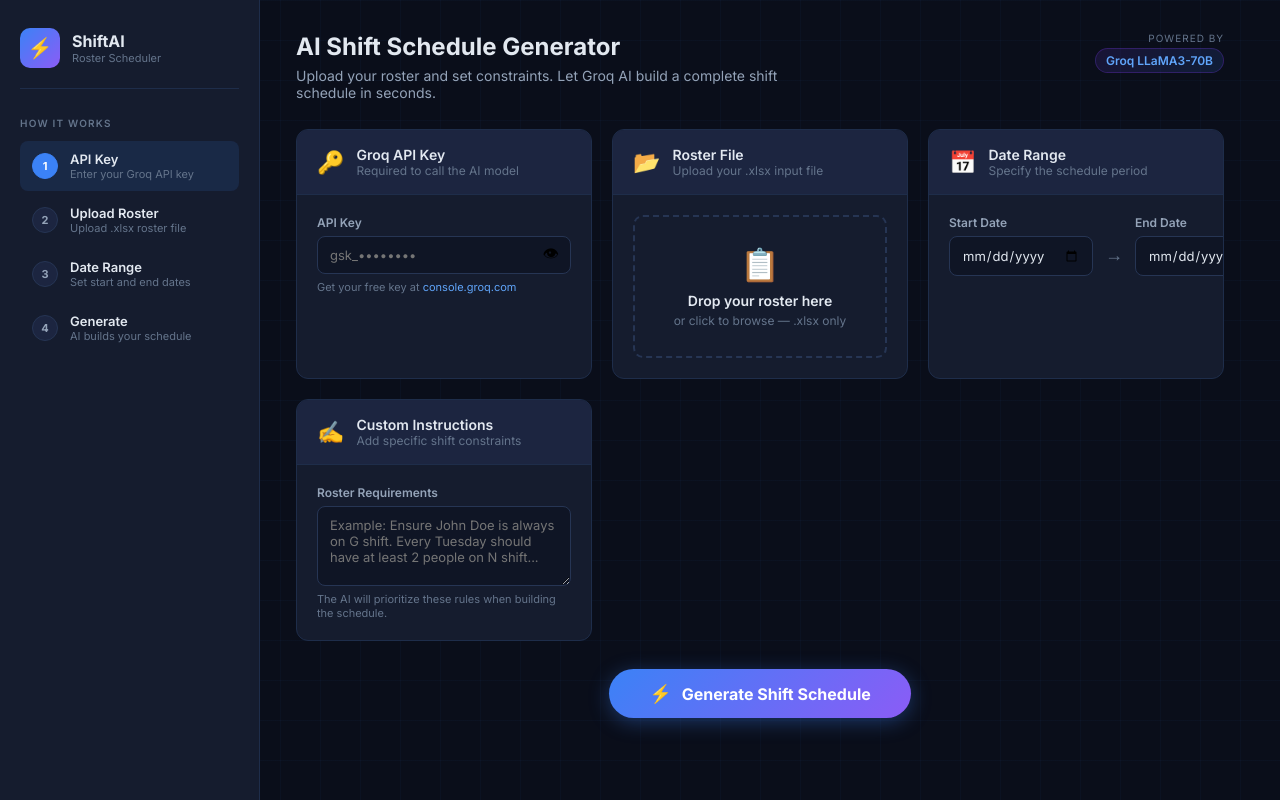
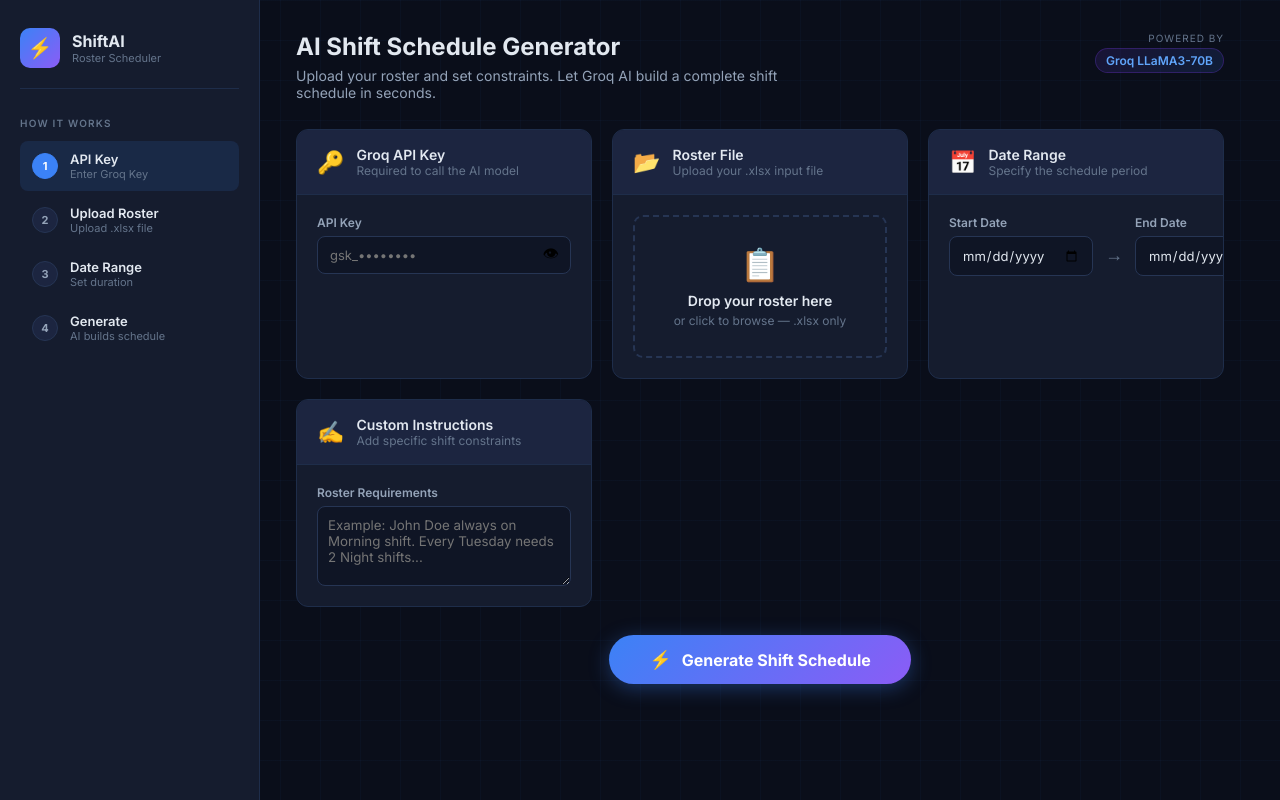
Before and after one commit to GIT-REPO-JAGAN/roster-app, a Flask app: page / in a window 1280 px wide. Run offline with Flask 3, Linux system fonts and the light colour scheme.

Commit message:
Update index.html

```diff
--- a/templates/index.html
+++ b/templates/index.html
@@ -3,61 +3,28 @@
 <head>
   <meta charset="UTF-8" />
   <meta name="viewport" content="width=device-width, initial-scale=1.0"/>
-  <title>Roster Shift Scheduler — AI Powered</title>
+  <title>ShiftAI — Roster Scheduler</title>
   <link rel="preconnect" href="https://fonts.googleapis.com"/>
-  <link href="https://fonts.googleapis.com/css2?family=Inter:wght@300;400;500;600;700&family=JetBrains+Mono:wght@400;500&display=swap" rel="stylesheet"/>
+  <link href="https://fonts.googleapis.com/css2?family=Inter:wght@400;600;700&display=swap" rel="stylesheet"/>
   <link rel="stylesheet" href="/static/css/style.css"/>
 </head>
 <body>
-
   <div class="bg-grid"></div>
-
   <div class="app-shell">
-    <!-- Sidebar -->
     <aside class="sidebar">
       <div class="sidebar-logo">
         <div class="logo-icon">⚡</div>
-        <div class="logo-text">
-          <span class="logo-title">ShiftAI</span>
-          <span class="logo-sub">Roster Scheduler</span>
-        </div>
+        <div class="logo-text"><span class="logo-title">ShiftAI</span><span class="logo-sub">Roster Scheduler</span></div>
       </div>
-
       <nav class="sidebar-nav">
         <div class="nav-section-label">How It Works</div>
-        <div class="step-item active" data-step="1">
-          <div class="step-num">1</div>
-          <div class="step-info">
-            <div class="step-title">API Key</div>
-            <div class="step-desc">Enter your Groq API key</div>
-          </div>
-        </div>
-        <div class="step-item" data-step="2">
-          <div class="step-num">2</div>
-          <div class="step-info">
-            <div class="step-title">Upload Roster</div>
-            <div class="step-desc">Upload .xlsx roster file</div>
-          </div>
-        </div>
-        <div class="step-item" data-step="3">
-          <div class="step-num">3</div>
-          <div class="step-info">
-            <div class="step-title">Date Range</div>
-            <div class="step-desc">Set start and end dates</div>
-          </div>
-        </div>
-        <div class="step-item" data-step="4">
-          <div class="step-num">4</div>
-          <div class="step-info">
-            <div class="step-title">Generate</div>
-            <div class="step-desc">AI builds your schedule</div>
-          </div>
-        </div>
+        <div class="step-item active" data-step="1"><div class="step-num">1</div><div class="step-info"><div class="step-title">API Key</div><div class="step-desc">Enter Groq Key</div></div></div>
+        <div class="step-item" data-step="2"><div class="step-num">2</div><div class="step-info"><div class="step-title">Upload Roster</div><div class="step-desc">Upload .xlsx file</div></div></div>
+        <div class="step-item" data-step="3"><div class="step-num">3</div><div class="step-info"><div class="step-title">Date Range</div><div class="step-desc">Set duration</div></div></div>
+        <div class="step-item" data-step="4"><div class="step-num">4</div><div class="step-info"><div class="step-title">Generate</div><div class="step-desc">AI builds schedule</div></div></div>
       </nav>
-      <!-- Shift Codes section removed from here -->
     </aside>
 
-    <!-- Main -->
     <main class="main-content">
       <header class="topbar">
         <div class="topbar-title">
@@ -71,134 +38,84 @@
       </header>
 
       <div class="card-grid">
-        <!-- Card 1: API Key -->
-        <div class="card" id="card-1">
-          <div class="card-header">
-            <div class="card-icon">🔑</div>
-            <div>
-              <div class="card-title">Groq API Key</div>
-              <div class="card-subtitle">Required to call the AI model</div>
-            </div>
-          </div>
+        <div class="card">
+          <div class="card-header"><div class="card-icon">🔑</div><div><div class="card-title">Groq API Key</div><div class="card-subtitle">Required to call the AI model</div></div></div>
           <div class="card-body">
             <div class="input-group">
-              <label for="api_key">API Key</label>
+              <label>API Key</label>
               <div class="input-with-toggle">
-                <input type="password" id="api_key" placeholder="gsk_••••••••" autocomplete="off"/>
-                <button class="toggle-vis" onclick="toggleKey()" title="Show/hide">👁</button>
+                <input type="password" id="api_key" placeholder="gsk_••••••••"/>
+                <button class="toggle-vis" onclick="toggleKey()">👁</button>
               </div>
-              <div class="input-hint">Get your free key at <a href="https://console.groq.com" target="_blank">console.groq.com</a></div>
             </div>
           </div>
         </div>
 
-        <!-- Card 2: File Upload -->
-        <div class="card" id="card-2">
-          <div class="card-header">
-            <div class="card-icon">📂</div>
-            <div>
-              <div class="card-title">Roster File</div>
-              <div class="card-subtitle">Upload your .xlsx input file</div>
-            </div>
-          </div>
+        <div class="card">
+          <div class="card-header"><div class="card-icon">📂</div><div><div class="card-title">Roster File</div><div class="card-subtitle">Upload your .xlsx input file</div></div></div>
           <div class="card-body">
-            <div class="drop-zone" id="drop-zone" onclick="document.getElementById('roster_file').click()">
+            <div class="drop-zone" id="drop-zone">
               <div class="drop-icon">📋</div>
               <div class="drop-text">Drop your roster here</div>
               <div class="drop-sub">or click to browse — .xlsx only</div>
-              <input type="file" id="roster_file" accept=".xlsx" style="display:none" onchange="onFileSelect(event)"/>
+              <input type="file" id="roster_file" accept=".xlsx" style="display:none"/>
             </div>
             <div class="file-info hidden" id="file-info">
-              <span class="file-icon">✅</span>
-              <span class="file-name" id="file-name-display"></span>
+              <span class="file-icon">✅</span><span class="file-name" id="file-name-display"></span>
               <button class="clear-file" onclick="clearFile()">✕</button>
             </div>
           </div>
         </div>
 
-        <!-- Card 3: Date Range -->
-        <div class="card" id="card-3">
-          <div class="card-header">
-            <div class="card-icon">📅</div>
-            <div>
-              <div class="card-title">Date Range</div>
-              <div class="card-subtitle">Specify the schedule period</div>
-            </div>
-          </div>
+        <div class="card">
+          <div class="card-header"><div class="card-icon">📅</div><div><div class="card-title">Date Range</div><div class="card-subtitle">Specify the schedule period</div></div></div>
           <div class="card-body">
             <div class="date-row">
-              <div class="input-group">
-                <label for="start_date">Start Date</label>
-                <input type="date" id="start_date"/>
-              </div>
+              <div class="input-group"><label>Start Date</label><input type="date" id="start_date"/></div>
               <div class="date-arrow">→</div>
-              <div class="input-group">
-                <label for="end_date">End Date</label>
-                <input type="date" id="end_date"/>
-              </div>
+              <div class="input-group"><label>End Date</label><input type="date" id="end_date"/></div>
             </div>
             <div class="date-summary hidden" id="date-summary"></div>
           </div>
         </div>
 
-        <!-- NEW Card 4: Custom Prompt -->
-        <div class="card" id="card-4">
-          <div class="card-header">
-            <div class="card-icon">✍️</div>
-            <div>
-              <div class="card-title">Custom Instructions</div>
-              <div class="card-subtitle">Add specific shift constraints</div>
-            </div>
-          </div>
+        <div class="card">
+          <div class="card-header"><div class="card-icon">✍️</div><div><div class="card-title">Custom Instructions</div><div class="card-subtitle">Add specific shift constraints</div></div></div>
           <div class="card-body">
             <div class="input-group">
-              <label for="custom_prompt">Roster Requirements</label>
-              <textarea id="custom_prompt" placeholder="Example: Ensure John Doe is always on G shift. Every Tuesday should have at least 2 people on N shift..." style="background: var(--bg2); border: 1px solid var(--border2); border-radius: 8px; padding: 10px 12px; color: var(--text); font-size: 13px; width: 100%; min-height: 80px; resize: vertical; font-family: 'Inter', sans-serif;"></textarea>
-              <div class="input-hint">The AI will prioritize these rules when building the schedule.</div>
+              <label>Roster Requirements</label>
+              <textarea id="custom_prompt" placeholder="Example: John Doe always on Morning shift. Every Tuesday needs 2 Night shifts..." style="background: var(--bg2); border: 1px solid var(--border2); border-radius: 8px; padding: 10px; color: var(--text); width: 100%; min-height: 80px; font-family: inherit;"></textarea>
             </div>
           </div>
         </div>
-
       </div>
 
       <div class="generate-section">
         <button class="btn-generate" id="btn-generate" onclick="generate()">
-          <span class="btn-icon">⚡</span>
-          <span class="btn-label">Generate Shift Schedule</span>
+          <span class="btn-icon">⚡</span><span class="btn-label">Generate Shift Schedule</span>
         </button>
       </div>
 
-      <!-- Progress / Status / Results (kept as is) -->
       <div class="status-panel hidden" id="status-panel">
-        <div class="status-steps" id="status-steps">
-          <div class="sstep" id="sstep-1"><span class="sstep-icon">⏳</span> Parsing roster file...</div>
-          <div class="sstep" id="sstep-2"><span class="sstep-icon">⏳</span> Calling Groq AI...</div>
-          <div class="sstep" id="sstep-3"><span class="sstep-icon">⏳</span> Building Excel file...</div>
-          <div class="sstep" id="sstep-4"><span class="sstep-icon">⏳</span> Applying formatting...</div>
+        <div class="status-steps">
+          <div class="sstep" id="sstep-1"><span class="sstep-icon">⏳</span> Parsing roster...</div>
+          <div class="sstep" id="sstep-2"><span class="sstep-icon">⏳</span> AI Generating...</div>
+          <div class="sstep" id="sstep-3"><span class="sstep-icon">⏳</span> Formatting Excel...</div>
         </div>
-        <div class="progress-bar-wrap">
-          <div class="progress-bar" id="progress-bar"></div>
-        </div>
+        <div class="progress-bar-wrap"><div class="progress-bar" id="progress-bar"></div></div>
       </div>
 
       <div class="result-panel hidden" id="result-panel">
         <div class="result-icon">🎉</div>
-        <div class="result-text">
-          <div class="result-title">Schedule Ready!</div>
-          <div class="result-sub" id="result-sub"></div>
-        </div>
-        <a class="btn-download" id="btn-download" href="#">
-          <span>⬇</span> Download .xlsx
-        </a>
+        <div class="result-text"><div class="result-title">Ready!</div><div class="result-sub" id="result-sub"></div></div>
+        <a class="btn-download" id="btn-download" href="#">Download .xlsx</a>
       </div>
 
       <div class="error-panel hidden" id="error-panel">
-        <div class="error-icon">⚠️</div>
-        <div class="error-text" id="error-text"></div>
+        <div class="error-icon">⚠️</div><div class="error-text" id="error-text"></div>
       </div>
     </main>
   </div>
-
   <script src="/static/js/app.js"></script>
 </body>
 </html>
```
